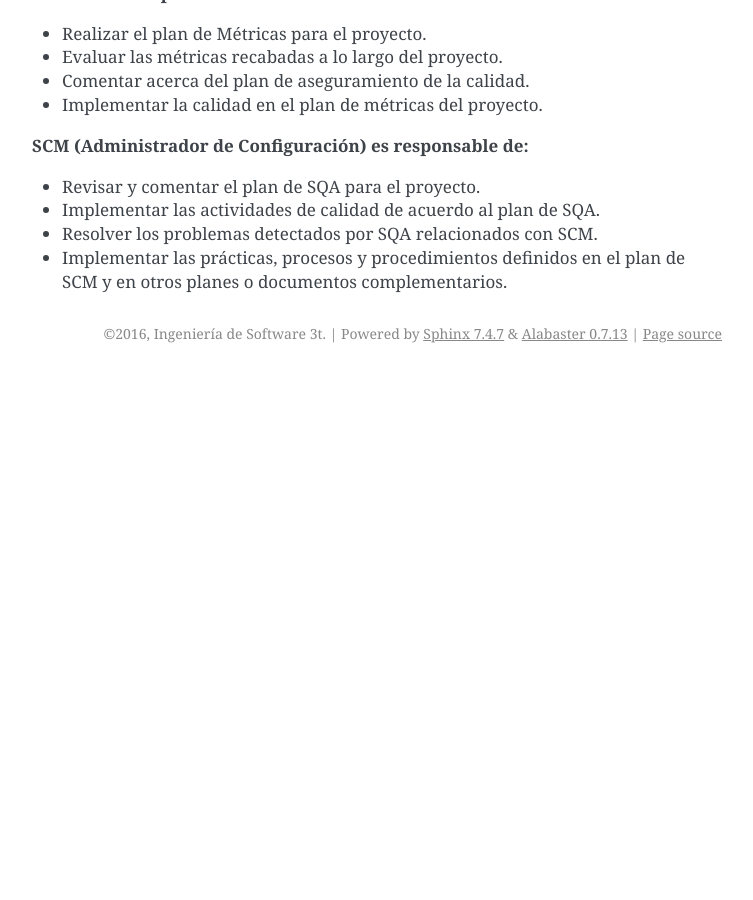
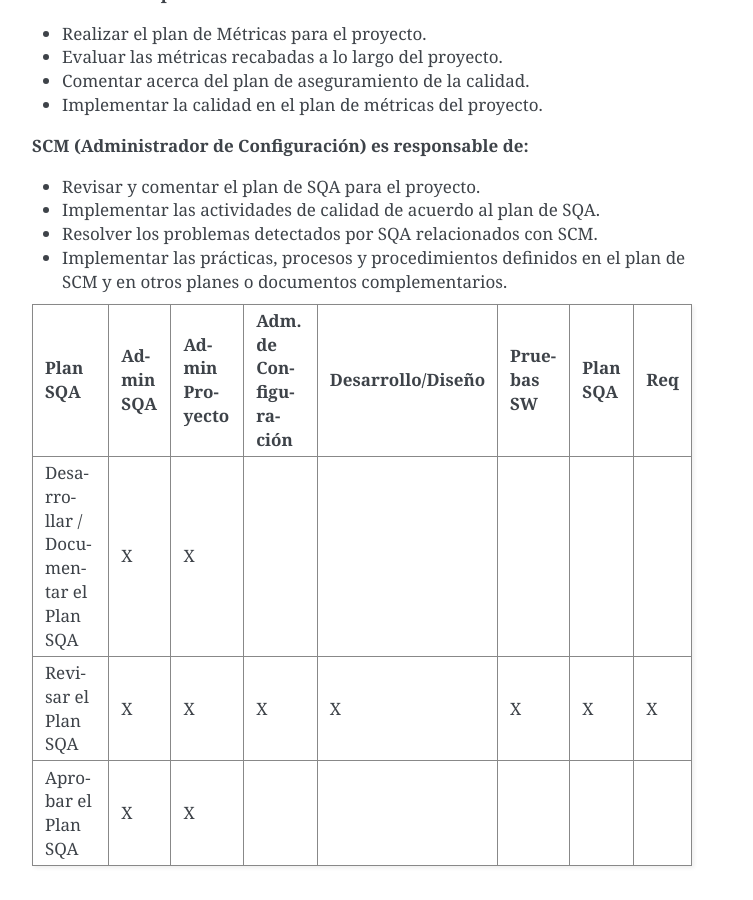
Before and after one commit to UNPSJB/ids3t, a Sphinx documentation site: the page built from PlanSQA/source/introduccion.rst, in a window 1280 px wide and 900 px high, scrolled down 2663 px. Shown: the whole window, without its empty margins (388-1141 px from the left). Built offline with Sphinx 7.4.7, drawn with Linux system fonts in a browser that asks for light colours; before the commit the page ends 3036 px from its top, so only the background shows below that.

Commit message:
Tabla plan SQA

```diff
--- a/PlanSQA/source/introduccion.rst
+++ b/PlanSQA/source/introduccion.rst
@@ -102,3 +102,14 @@ El responsable de SQA tiene la libertad de reportar anomalías y no conformidade
 * Implementar las actividades de calidad de acuerdo al plan de SQA.
 * Resolver los problemas detectados por SQA relacionados con SCM.
 * Implementar las prácticas, procesos y procedimientos definidos en el plan de SCM y en otros planes o documentos complementarios.
+
++------------------------+-----------+----------------+-----------------------+-------------------+------------+----------+-----+
+| **Plan SQA**           | Admin SQA | Admin Proyecto | Adm. de Configuración | Desarrollo/Diseño | Pruebas SW | Plan SQA | Req |
++========================+===========+================+=======================+===================+============+==========+=====+
+| Desarrollar /          |  X        |    X           |                       |                   |            |          |     |
+| Documentar el Plan SQA |           |                |                       |                   |            |          |     |
++------------------------+-----------+----------------+-----------------------+-------------------+------------+----------+-----+
+| Revisar el Plan SQA    | X         | X              | X                     | X                 | X          | X        | X   |
++------------------------+-----------+----------------+-----------------------+-------------------+------------+----------+-----+
+| Aprobar el Plan SQA    | X         | X              |                       |                   |            |          |     |
++------------------------+-----------+----------------+-----------------------+-------------------+------------+----------+-----+
```
